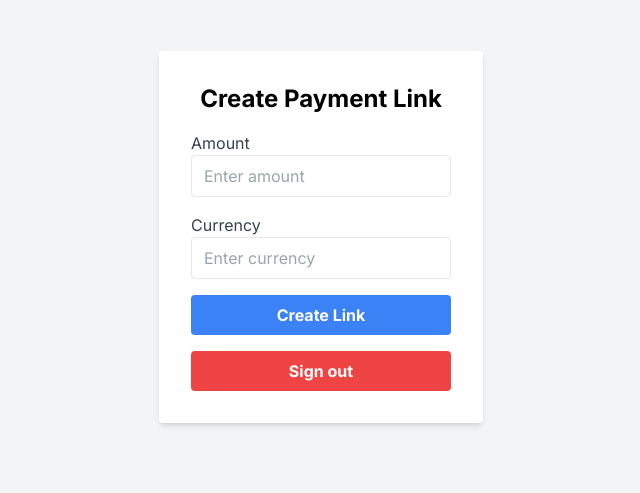
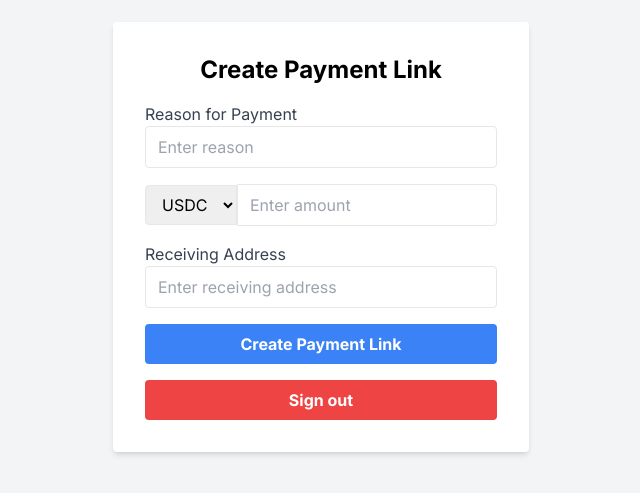
Before and after one commit to eliashezron/starklink, a Next.js app in the folder starklink/: page /home in a window 1280 px wide. Shown: the part 163-656 px from the top of the page, without its empty margins (319-959 px from the left). Built offline with nearby package versions, Linux system fonts and the light colour scheme; no server answers; sample sign-in values are in the browser's storage.

Commit message:
create the payment link

```diff
--- a/starklink/src/app/home/page.tsx
+++ b/starklink/src/app/home/page.tsx
@@ -1,13 +1,47 @@
-// src/app/home.tsx
+// src/app/home/page.tsx
 "use client";
 
+import { useState, useEffect } from "react";
 import { useSession, signOut } from "next-auth/react";
-import { useEffect } from "react";
-import { useRouter } from "next/navigation"; // Correct import for App Router
+import { useRouter } from "next/navigation";
 
 export default function HomePage() {
   const { data: session, status } = useSession();
   const router = useRouter();
+
+  // State to hold form data
+  const [paymentDetails, setPaymentDetails] = useState({
+    reason: "",
+    amount: "",
+    currency: "USDC",
+    address: "",
+  });
+
+  const handleChange = (e: React.ChangeEvent<HTMLInputElement | HTMLSelectElement>) => {
+    const { name, value } = e.target;
+    setPaymentDetails(prev => ({ ...prev, [name]: value }));
+  };
+
+  const handleSubmit = async (e: React.FormEvent) => {
+    e.preventDefault();
+
+    // Call API to save payment details and generate a link
+    const res = await fetch('/api/create-payment-link', {
+      method: 'POST',
+      headers: {
+        'Content-Type': 'application/json',
+      },
+      body: JSON.stringify(paymentDetails),
+    });
+
+    const data = await res.json();
+    if (data.success) {
+      // Redirect to the generated link or display it
+      alert(`Payment link created: ${data.link}`);
+    } else {
+      alert('Error creating payment link');
+    }
+  };
 
   useEffect(() => {
     if (status === "unauthenticated") {
@@ -23,28 +57,57 @@ export default function HomePage() {
     <div className="flex items-center justify-center h-screen bg-gray-100">
       <div className="p-8 bg-white rounded shadow-md">
         <h1 className="text-2xl font-bold text-center mb-4">Create Payment Link</h1>
-        <form>
+        <form onSubmit={handleSubmit}>
           <div className="mb-4">
-            <label className="block text-gray-700">Amount</label>
+            <label className="block text-gray-700">Reason for Payment</label>
+            <input
+              type="text"
+              name="reason"
+              value={paymentDetails.reason}
+              onChange={handleChange}
+              className="w-full px-3 py-2 border rounded"
+              placeholder="Enter reason"
+              required
+            />
+          </div>
+          <div className="mb-4 flex items-center">
+            <select
+              name="currency"
+              value={paymentDetails.currency}
+              onChange={handleChange}
+              className="px-3 py-2 border rounded-l"
+              required
+            >
+              <option value="USDC">USDC</option>
+              <option value="STRK">STRK</option>
+            </select>
             <input
               type="number"
-              className="w-full px-3 py-2 border rounded"
+              name="amount"
+              value={paymentDetails.amount}
+              onChange={handleChange}
+              className="w-full px-3 py-2 border rounded-r"
               placeholder="Enter amount"
+              required
             />
           </div>
           <div className="mb-4">
-            <label className="block text-gray-700">Currency</label>
+            <label className="block text-gray-700">Receiving Address</label>
             <input
               type="text"
+              name="address"
+              value={paymentDetails.address}
+              onChange={handleChange}
               className="w-full px-3 py-2 border rounded"
-              placeholder="Enter currency"
+              placeholder="Enter receiving address"
+              required
             />
           </div>
           <button
             type="submit"
             className="w-full bg-blue-500 text-white font-bold py-2 px-4 rounded hover:bg-blue-700"
           >
-            Create Link
+            Create Payment Link
           </button>
         </form>
         <button
--- /dev/null
+++ b/starklink/src/app/payments/[id]/page.tsx
@@ -0,0 +1,47 @@
+// src/app/payments/[id]/page.tsx
+"use client";
+
+import { useEffect, useState } from "react";
+import { useParams, useRouter } from "next/navigation";
+
+// Define the structure of payment details
+interface PaymentDetailsType {
+  reason: string;
+  amount: string;
+  currency: string;
+  address: string;
+}
+
+export default function PaymentDetails() {
+  const params = useParams();
+  const router = useRouter();
+  const [paymentDetails, setPaymentDetails] = useState<PaymentDetailsType | null>(null);
+
+  // Safely extract the `id` from params
+  const id = params?.id as string;
+
+  useEffect(() => {
+    if (id) {
+      // Fetch payment details from the server
+      fetch(`/api/payment-details?id=${id}`)
+        .then(res => res.json())
+        .then(data => setPaymentDetails(data))
+        .catch(() => router.push('/404'));
+    }
+  }, [id, router]);
+
+  if (!paymentDetails) {
+    return <p>Loading...</p>;
+  }
+
+  return (
+    <div className="flex items-center justify-center h-screen bg-gray-100">
+      <div className="p-8 bg-white rounded shadow-md">
+        <h1 className="text-2xl font-bold text-center mb-4">Payment Details</h1>
+        <p><strong>Reason:</strong> {paymentDetails.reason}</p>
+        <p><strong>Amount:</strong> {paymentDetails.amount} {paymentDetails.currency}</p>
+        <p><strong>Address:</strong> {paymentDetails.address}</p>
+      </div>
+    </div>
+  );
+}
--- /dev/null
+++ b/starklink/src/pages/api/create-payment-link.js
@@ -0,0 +1,18 @@
+// src/pages/api/create-payment-link.js
+import { v4 as uuidv4 } from 'uuid';
+
+const paymentLinks = new Map();
+
+export default function handler(req, res) {
+  if (req.method === 'POST') {
+    const { reason, amount, currency, address } = req.body;
+    const id = uuidv4();
+    const link = `${process.env.NEXT_PUBLIC_BASE_URL}/payments/${id}`;
+
+    paymentLinks.set(id, { reason, amount, currency, address });
+
+    res.status(200).json({ success: true, link });
+  } else {
+    res.status(405).json({ success: false, message: 'Method not allowed' });
+  }
+}
--- /dev/null
+++ b/starklink/src/pages/api/payment-details.js
@@ -0,0 +1,13 @@
+// src/pages/api/payment-details.js
+const paymentLinks = new Map();
+
+export default function handler(req, res) {
+  const { id } = req.query;
+
+  if (!id || !paymentLinks.has(id)) {
+    return res.status(404).json({ success: false, message: 'Payment details not found' });
+  }
+
+  const paymentDetails = paymentLinks.get(id);
+  res.status(200).json(paymentDetails);
+}
```
